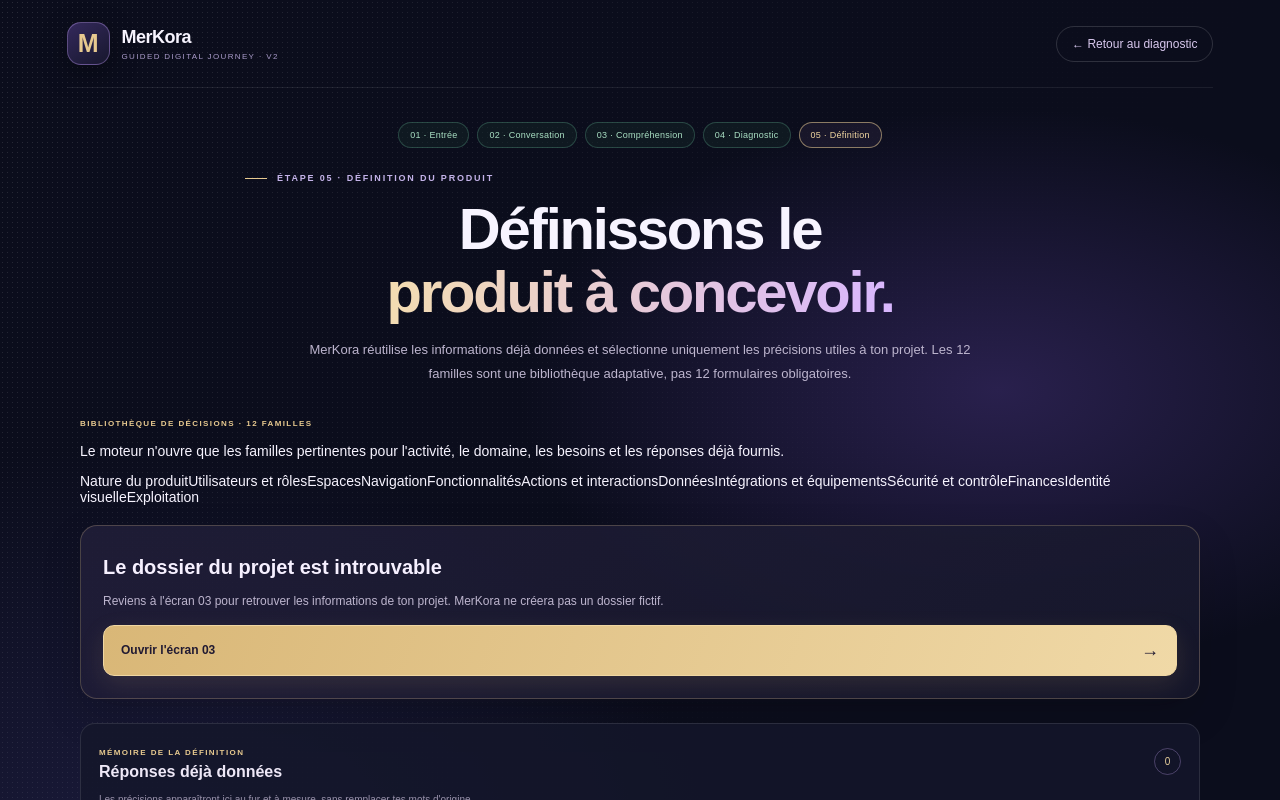
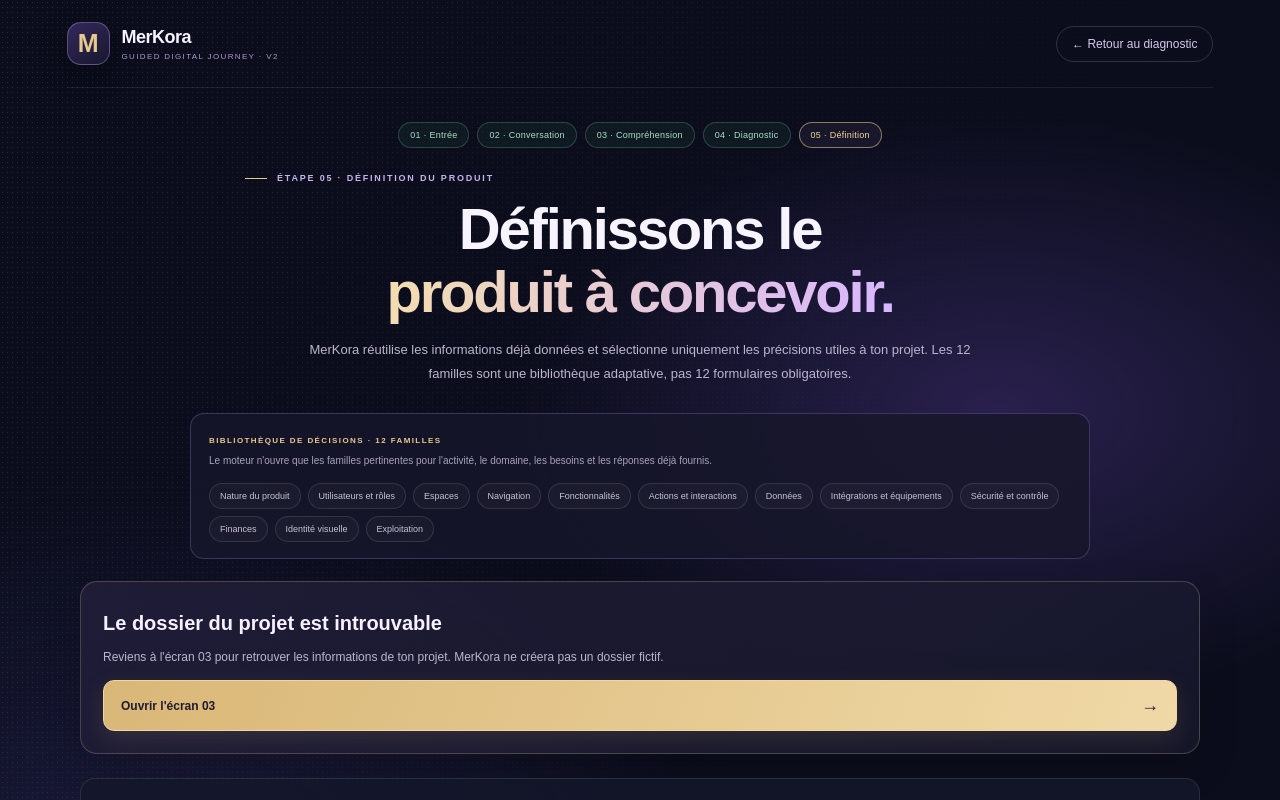
Before and after one commit to merkelnascom-art/Merkora-GDJ, a Next.js app: page /product-definition in a window 1280 px wide. Shown: the top 800 px of the page. Built offline with nearby package versions, Linux system fonts and the light colour scheme.

Commit message:
style: add adaptive product definition layout

```diff
--- a/app/globals.css
+++ b/app/globals.css
@@ -284,3 +284,15 @@
 .mk-knowledge-chips>span{padding:6px 9px;border:1px solid #b89bdf38;border-radius:999px;background:#a78bfa12;color:#e7d7f7;font-size:10px}
 .mk-knowledge-map-group ul{display:grid;gap:5px;margin:0;padding-left:17px;color:#ddd4e9;font-size:10px;line-height:1.5}
 .mk-knowledge-map-footnote{margin:0;color:#d9bd88;font-size:9px;line-height:1.5}
+
+
+/* MerKora GDJ V2 — écran 05 : définition adaptative du produit */
+.mk-product-family-library{max-width:900px;margin:0 auto 20px;padding:16px 18px;border:1px solid #a98af044;border-radius:14px;background:#17172bd9}
+.mk-product-family-library-heading p{margin:7px 0 0;color:#aaa2bd;font-size:10px;line-height:1.65}
+.mk-product-family-grid{display:flex;flex-wrap:wrap;gap:7px;margin-top:13px}
+.mk-product-family-chip{display:inline-flex;align-items:center;padding:7px 10px;border:1px solid #ffffff1c;border-radius:20px;background:#ffffff07;color:#c9c0d8;font-size:9px}
+.mk-product-question-family{display:inline-flex;align-items:center;gap:6px;margin-top:15px;padding:7px 10px;border:1px solid #d9bf8a55;border-radius:20px;background:#342b4555;color:#f0d6a0;font-size:9px;font-weight:700}
+.mk-product-question-family span{color:#aaa2bd;font-weight:500}
+.mk-product-evidence-note{padding:10px 12px;border:1px solid #a98af044;border-radius:9px;background:#211e38;color:#cfc2e6;font-size:10px;line-height:1.6}
+.mk-product-family-library+.mk-stage-empty{margin-top:22px}
+@media(max-width:680px){.mk-product-family-library{padding:13px}.mk-product-family-chip{font-size:8px;padding:6px 8px}.mk-product-question-family{font-size:8px}}
```
